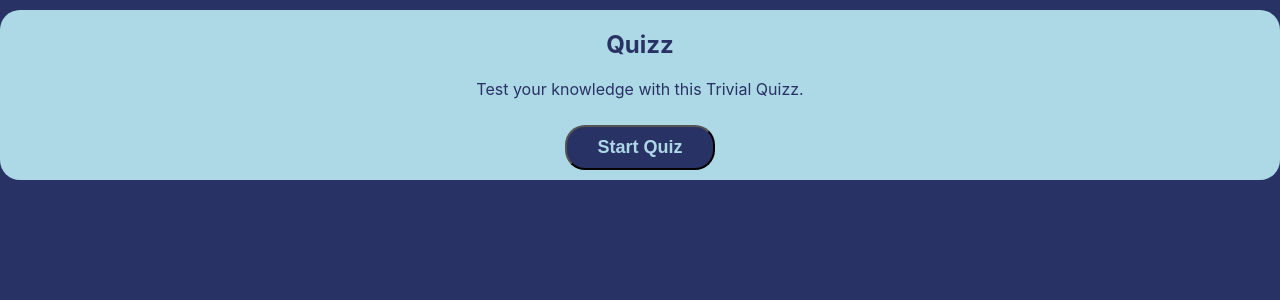
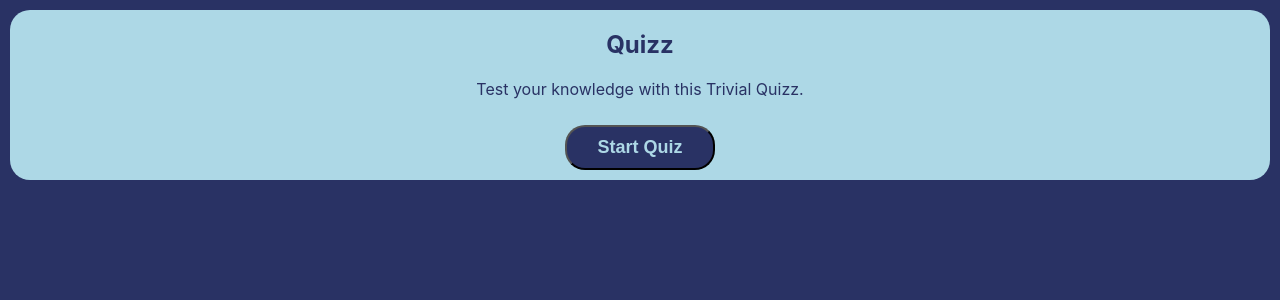
Before and after one commit to K4R1MFR/react-quizz-app, a React (Create React App) app: page / in a window 1280 px wide. Shown: the top 300 px of the page. Built offline with nearby package versions, Linux system fonts and the light colour scheme.

Commit message:
change margin

```diff
--- a/src/App.css
+++ b/src/App.css
@@ -6,7 +6,7 @@ body {
   padding-top: 10px;
 }
 main {
-  margin: 0 auto;
+  margin: 0 10px 0 10px;
   display: flex;
   flex-direction: column;
   justify-content: center;
--- a/src/components/Quizz.js
+++ b/src/components/Quizz.js
@@ -76,7 +76,7 @@ export default function Quizz() {
 
     const questionElements = data.map(x => <Question key={x.question} question={x} saveUserAnswers={saveUserAnswers} isAnswered={isAnswered} />)
     return (
-        <section>
+        <main>
             {data.length > 1 && score === data.length && <Confetti width={innerWidth} height={innerHeight} />}
             {data < 1 ?
                 <img src={loadingGIF} alt="loading gif" /> :
@@ -88,6 +88,6 @@ export default function Quizz() {
                         onClick={isAnswered ? reset : checkAnswers} >{isAnswered ? 'Play Again' : 'Check Answers'}
                     </button>
                 </div>}
-        </section>
+        </main>
     )
 }
```
